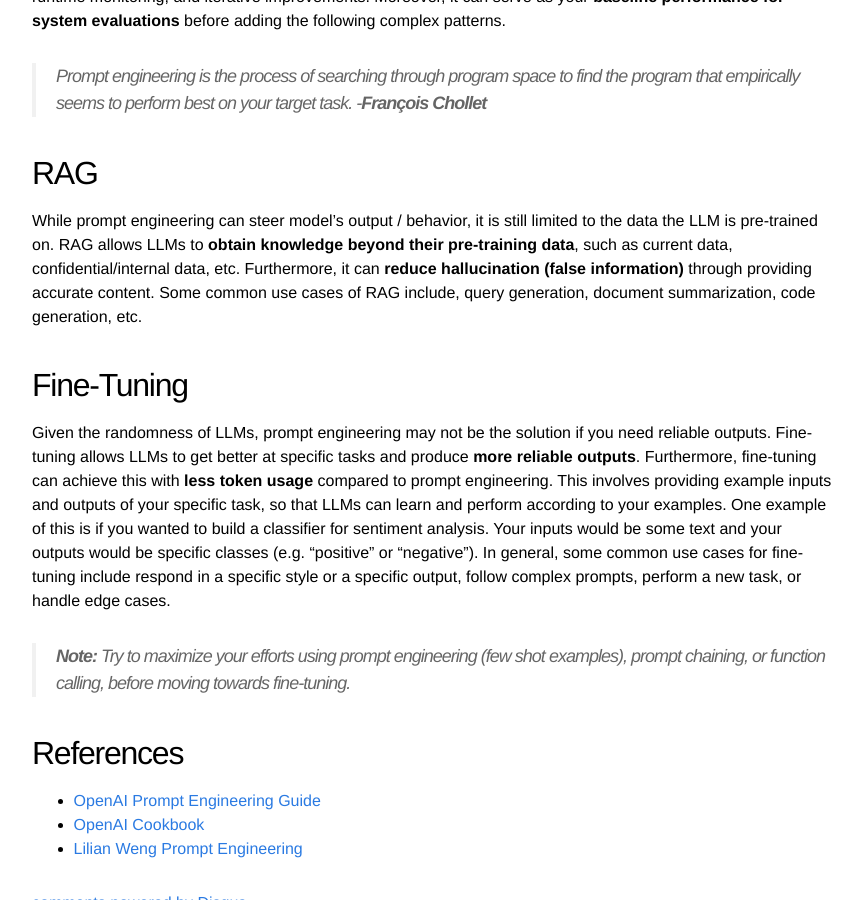
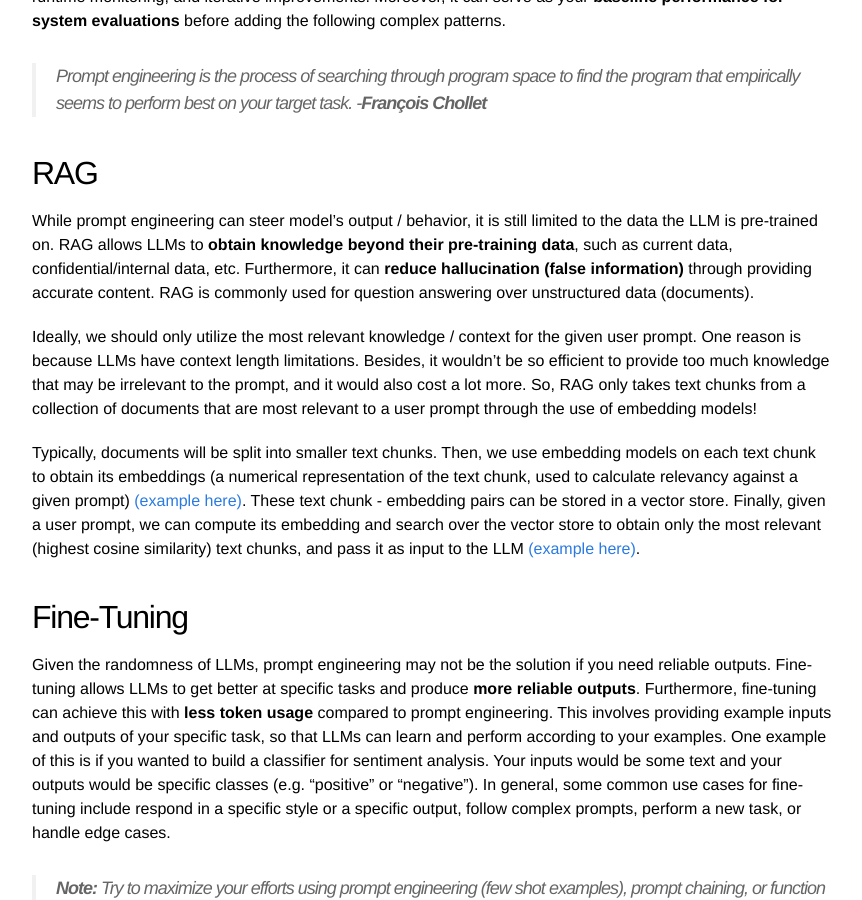
Before and after one commit to jasonmsetiadi/jasonmsetiadi.github.io, a Jekyll site: the page built from _posts/2023-11-08-llm-optimization.markdown, in a window 1280 px wide and 900 px high, scrolled down 423 px. Shown: the whole window, without its empty margins (208-1070 px from the left). Built offline with Jekyll 4.4.1, drawn with Linux system fonts in a browser that asks for light colours; comment, search, counter and statistics services are not loaded.

Commit message:
update RAG

```diff
--- a/_posts/2023-11-08-llm-optimization.markdown
+++ b/_posts/2023-11-08-llm-optimization.markdown
@@ -16,9 +16,23 @@ People often have the misconception that prompt engineering is just trying out r
 > Prompt engineering is the process of searching through program space to find the program that empirically seems to perform best on your target task.
 -**François Chollet**
 
+<!-- One of the most common prompt engineering techniques is called few-shot prompting. In simple terms, we can provide examples of our desired output to help the LLM follow the examples. For example, you may need an LLM to classify customer reviews as "positive" or "negative". Without few-shot, LLM can answer in a variety of ways. However, few-shot can guide the LLM to only respond with "positive" or "negative".
+
+Another example is preventing LLMs from answering out of scope questions. We can provide detailed instructions by telling the scope of task, how to respond when given out of scope questions, even calling out edge cases. -->
+
 ## RAG
 
-While prompt engineering can steer model’s output / behavior, it is still limited to the data the LLM is pre-trained on. RAG allows LLMs to **obtain knowledge beyond their pre-training data**, such as current data, confidential/internal data, etc. Furthermore, it can **reduce hallucination (false information)** through providing accurate content. Some common use cases of RAG include, query generation, document summarization, code generation, etc.
+While prompt engineering can steer model’s output / behavior, it is still limited to the data the LLM is pre-trained on. RAG allows LLMs to **obtain knowledge beyond their pre-training data**, such as current data, confidential/internal data, etc. Furthermore, it can **reduce hallucination (false information)** through providing accurate content. RAG is commonly used for question answering over unstructured data (documents).
+
+Ideally, we should only utilize the most relevant knowledge / context for the given user prompt. One reason is because LLMs have context length limitations. Besides, it wouldn't be so efficient to provide too much knowledge that may be irrelevant to the prompt, and it would also cost a lot more. So, RAG only takes text chunks from a collection of documents that are most relevant to a user prompt through the use of embedding models!
+
+Typically, documents will be split into smaller text chunks. Then, we use embedding models on each text chunk to obtain its embeddings (a numerical representation of the text chunk, used to calculate relevancy against a given prompt) [(example here)](https://cookbook.openai.com/examples/embedding_wikipedia_articles_for_search). These text chunk - embedding pairs can be stored in a vector store. Finally, given a user prompt, we can compute its embedding and search over the vector store to obtain only the most relevant (highest cosine similarity) text chunks, and pass it as input to the LLM [(example here)](https://cookbook.openai.com/examples/question_answering_using_embeddings).
+
+<!-- ## Tools
+Build agents.
+QA over structured data = prompts -> queries -> structured data + prompt -> output
+QA over code (code interpreter) = prompts -> code -> code result + prompt -> output
+-->
 
 ## Fine-Tuning
 
```
